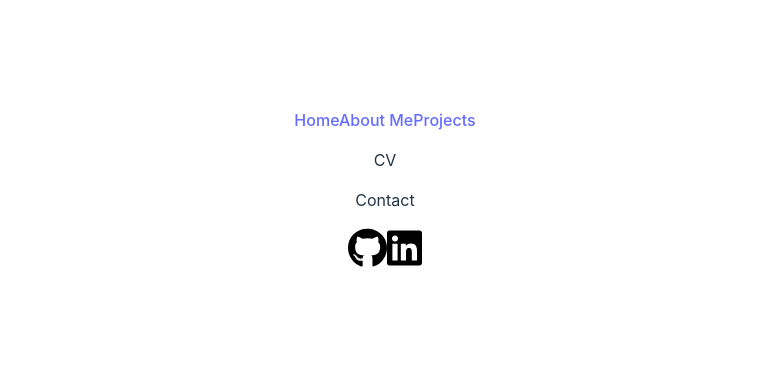
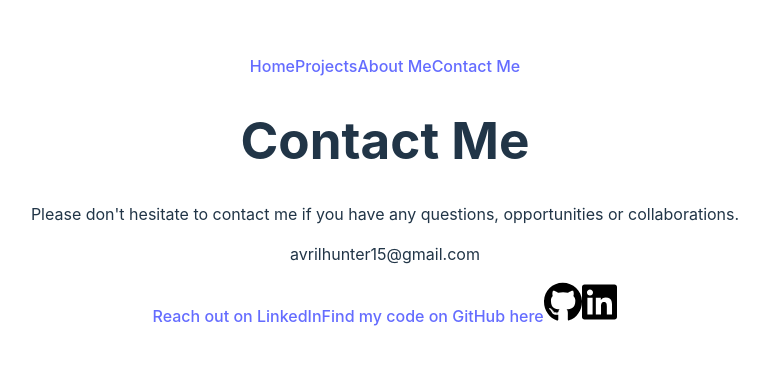
Before and after one commit to AvrilHunter/portfolio, a React (Vite) app: page /contact in a window 1280 px wide. Shown: the part 209-574 px from the top of the page, without its empty margins (255-1020 px from the left). Built offline with nearby package versions, Linux system fonts and the light colour scheme.

Commit message:
feat: Create Contact component

```diff
--- a/src/App.tsx
+++ b/src/App.tsx
@@ -5,6 +5,7 @@ import Home from "./components/Home";
 import Nav from "./components/Nav";
 import Projects from "./components/ProjectsAll";
 import AboutMe from "./components/AboutMe";
+import Contact from "./components/Contact";
 
 function App() {
   return (
@@ -14,6 +15,7 @@ function App() {
         <Route path="/" element={<Home />} />
         <Route path="/projects" element={<Projects />} />
         <Route path="/about-me" element={<AboutMe />} />
+        <Route path="/contact" element={<Contact />} />
       </Routes>
       <Footer />
     </>
--- /dev/null
+++ b/src/components/Contact.tsx
@@ -0,0 +1,23 @@
+function Contact() {
+  return (
+    <>
+      <h1>Contact Me</h1>
+      <p>
+        Please don't hesitate to contact me if you have any questions,
+        opportunities or collaborations.
+      </p>
+      <p>avrilhunter15@gmail.com</p>
+      <a
+        href={"https://www.linkedin.com/in/avril-hunter-6814b087/"}
+        target={"_blank"}
+      >
+        Reach out on LinkedIn
+      </a>
+      <a href={"https://github.com/AvrilHunter/"} target={"_blank"}>
+        Find my code on GitHub here
+      </a>
+    </>
+  );
+}
+
+export default Contact;
--- a/src/components/Nav.tsx
+++ b/src/components/Nav.tsx
@@ -4,10 +4,9 @@ function Nav(): JSX.Element {
   return (
     <>
       <Link to={"/"}>Home</Link>
+      <Link to={"/projects"}>Projects</Link>
       <Link to={"/about-me"}>About Me</Link>
-      <Link to={"/projects"}>Projects</Link>
-      <p>CV</p>
-      <p>Contact</p>
+      <Link to={"/contact"}>Contact Me</Link>
     </>
   );
 }
```
